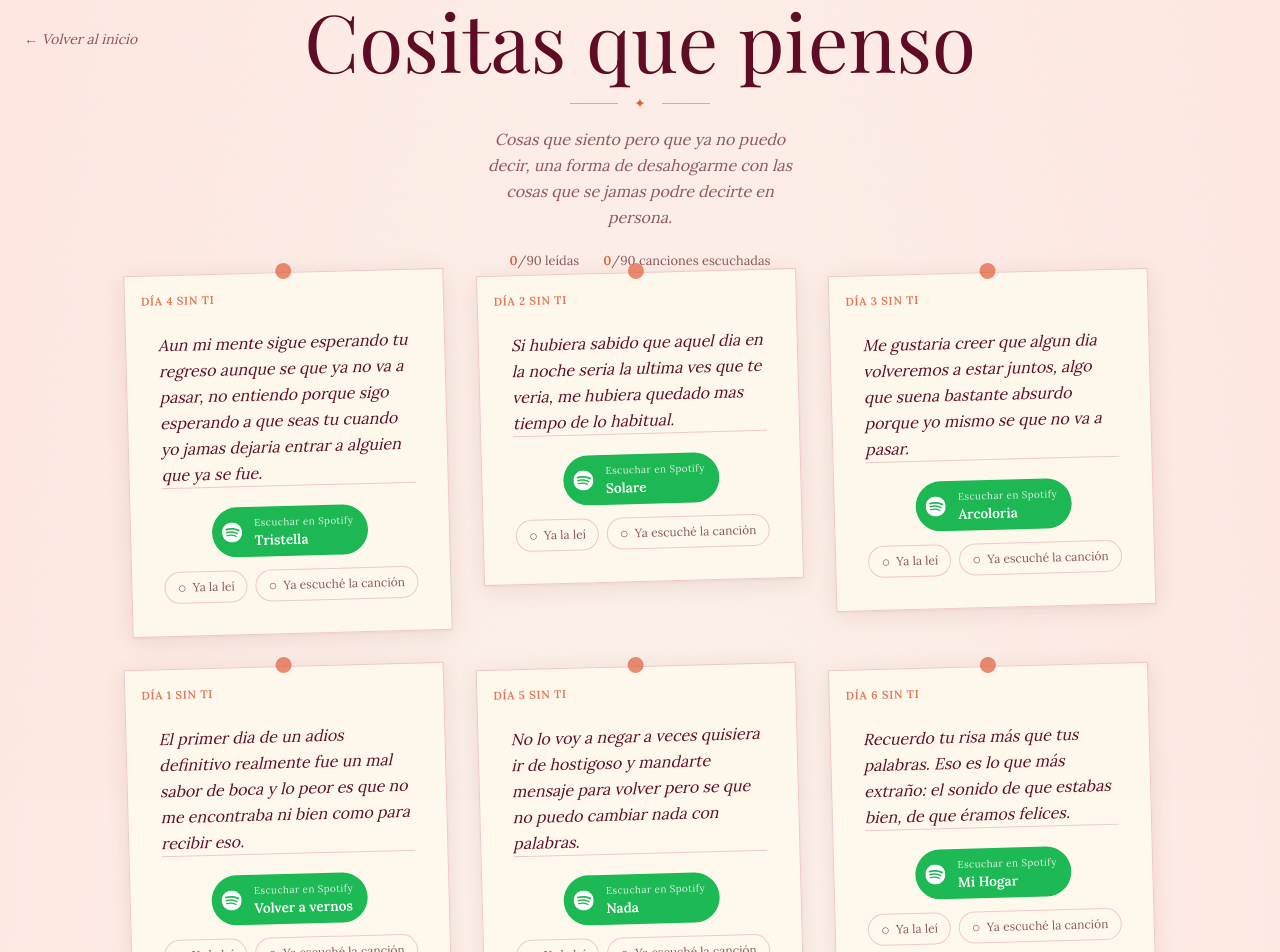
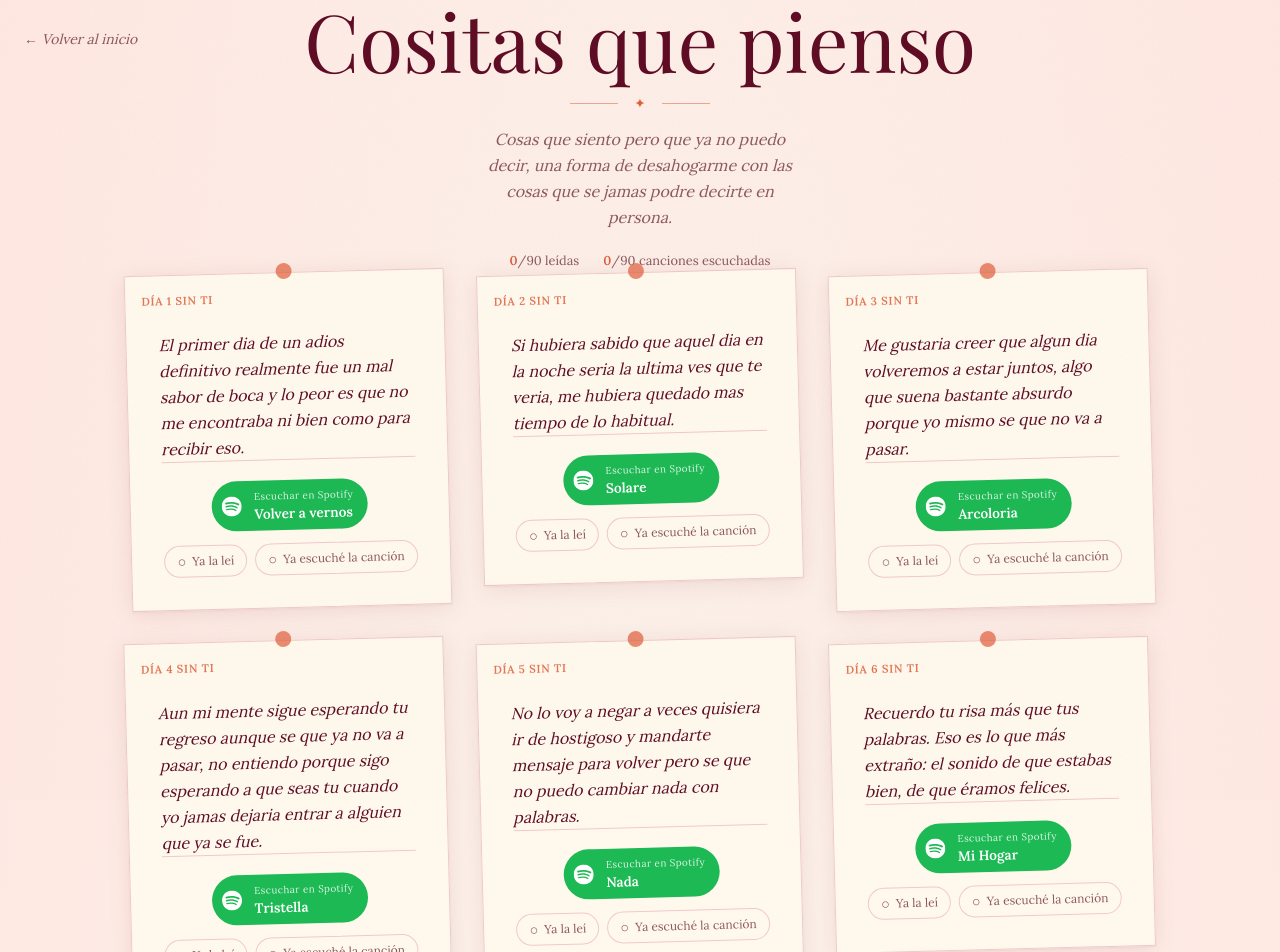
Before and after one commit to Hugo-DevM/Felices-25, a Next.js app: page /notas in a window 1280 px wide. Shown: the top 952 px of the page. Built offline with nearby package versions, Linux system fonts and the light colour scheme; no server answers.

Commit message:
Swap content and IDs of two notes in the NOTAS array, updating song titles and URLs to reflect new emotional themes. This change enhances the narrative flow and user engagement with the notes.

```diff
--- a/app/notas/notas.ts
+++ b/app/notas/notas.ts
@@ -9,13 +9,14 @@ export interface Nota {
 }
 
 export const NOTAS: Nota[] = [
+
   {
-    id: 4,
+    id: 1,
     texto:
-      "Aun mi mente sigue esperando tu regreso aunque se que ya no va a pasar, no entiendo porque sigo esperando a que seas tu cuando yo jamas dejaria entrar a alguien que ya se fue.",
+      "El primer dia de un adios definitivo realmente fue un mal sabor de boca y lo peor es que no me encontraba ni bien como para recibir eso.",
     cancion: {
-      titulo: "Tristella",
-      url: "https://open.spotify.com/track/68jzcOer781H6plrKH2ERE?si=e218479237244da7",
+      titulo: "Volver a vernos",
+      url: "https://open.spotify.com/track/2N4235nicbix0057NZ2sXs?si=d0c560940aec4763",
     },
     rotacion: -1.5,
   },
@@ -40,12 +41,12 @@ export const NOTAS: Nota[] = [
     rotacion: -1.5,
   },
   {
-    id: 1,
+    id: 4,
     texto:
-      "El primer dia de un adios definitivo realmente fue un mal sabor de boca y lo peor es que no me encontraba ni bien como para recibir eso.",
+      "Aun mi mente sigue esperando tu regreso aunque se que ya no va a pasar, no entiendo porque sigo esperando a que seas tu cuando yo jamas dejaria entrar a alguien que ya se fue.",
     cancion: {
-      titulo: "Volver a vernos",
-      url: "https://open.spotify.com/track/2N4235nicbix0057NZ2sXs?si=d0c560940aec4763",
+      titulo: "Tristella",
+      url: "https://open.spotify.com/track/68jzcOer781H6plrKH2ERE?si=e218479237244da7",
     },
     rotacion: -1.5,
   },
```
